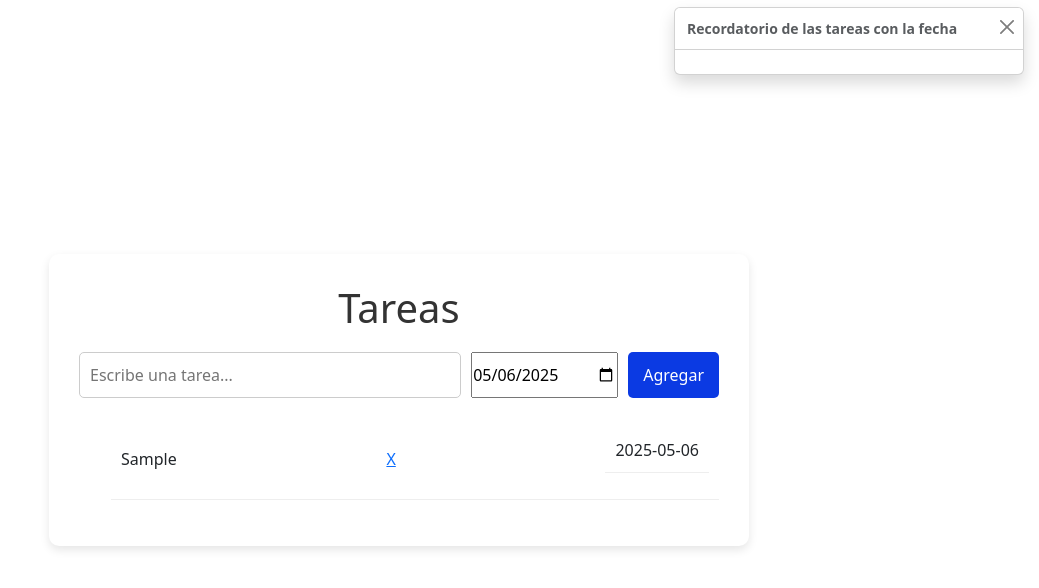
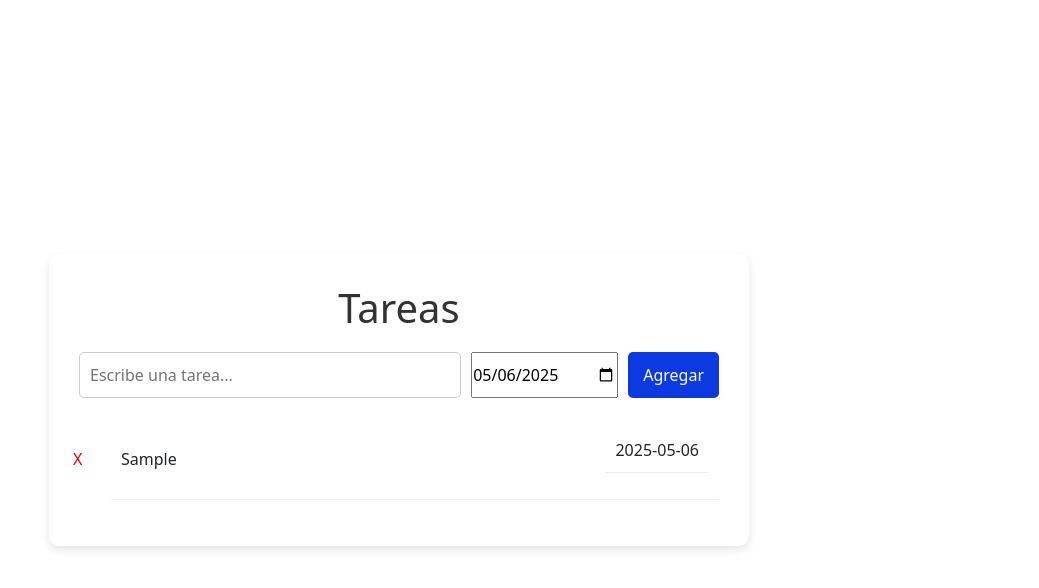
Before and after one commit to SergioMerinoCortezdev/SergioMerinoCortezdev.github.io, a plain HTML site: page src/projectos/Recordatorios_app/index.html in a window 1280 px wide. Both pictures are taken after typing "Sample" into the empty fields and a click on the button "Agregar". Shown: the whole page, without its empty margins (241-1280 px from the left). Drawn offline with nearby package versions, Linux system fonts and the light colour scheme.

Commit message:
se actualizo la equis para eliminar

```diff
--- a/src/projectos/Recordatorios_app/css/style.css
+++ b/src/projectos/Recordatorios_app/css/style.css
@@ -93,7 +93,7 @@
   z-index: 1;
 }
 .notificaciontoast{
-  display: block;
+  display: none;
   top: 7px;
   position: absolute;
   right: 15px;
@@ -103,3 +103,10 @@
 .tareastitulos{
   color: #e60000;
 }
+.equis{
+  color: #e60000;
+  position: absolute;
+  margin: -3em;
+  cursor: pointer;
+  text-decoration: none;
+}
```
